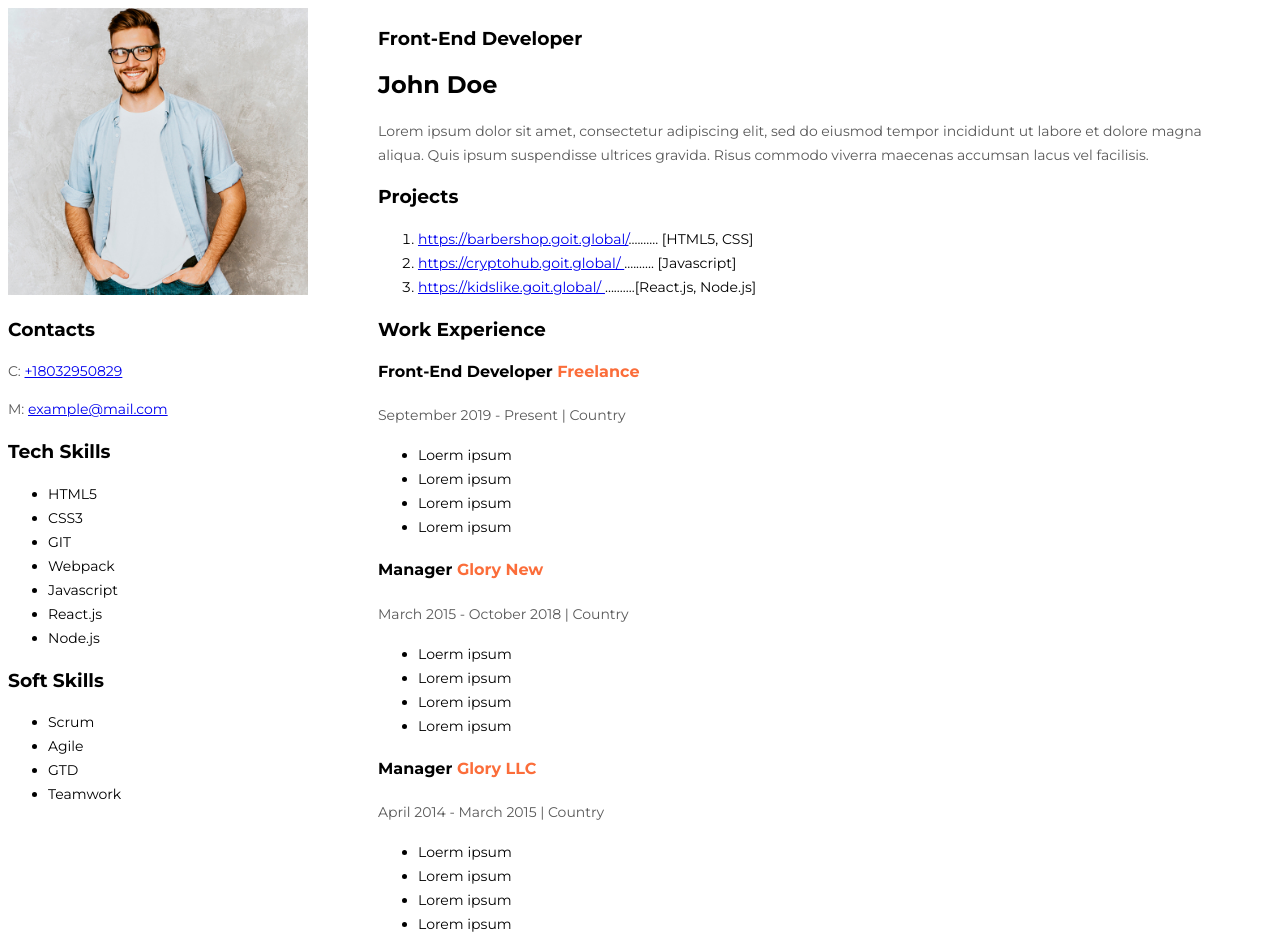
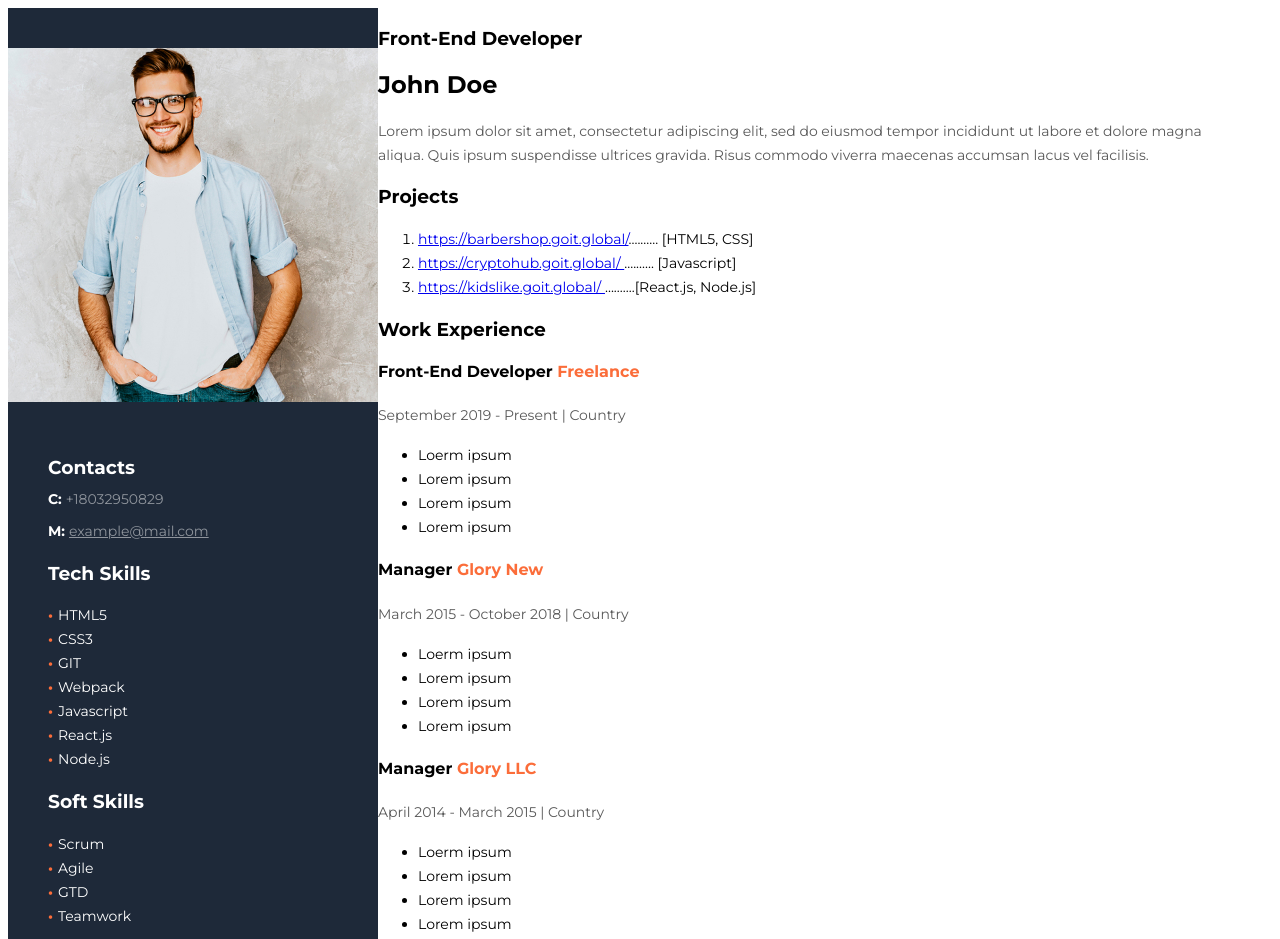
Before and after one commit to freddiet803/resumeplay, a plain HTML site: page index.html in a window 1280 px wide. Shown: the top 939 px of the page. Drawn offline with Linux system fonts and the light colour scheme.

Commit message:
adding more styles to sidebar

```diff
--- a/css/styles.css
+++ b/css/styles.css
@@ -40,8 +40,69 @@ li{
 
 .sidebar {
     width: 370px;
+    background: #1E2939;
+    padding-top: 40px;
+    color: #ffff;
+}
+.sidebar > .content {
+    margin-top: 50px;
+    margin-left: 40px;
 }
 
+.contacts p {
+    color: rgba(255,255,255,1);
+    font-weight: 700;
+    font-size: 14px;
+    line-height: 24px;
+    margin: 8px 0px 0px 0px;
+}
+.contacts a {
+    color: rgba(255,255,255,0.5);
+    font-weight: 400;
+    font-size: 14px;
+    line-height: 24px;
+}
+.contacts h3{
+    margin: 0;
+}
+.contacts .phone-number{
+    text-decoration: none;
+
+}
+.sidebar > .tech-skills{
+    margin: 47px 0px 0px 0px;
+}
+
+.tech-skills li {
+    color: rgba(255,255,255,1);
+    font-weight: 400;
+    font-size: 14px;
+    line-height: 24px;
+}
+.content ul{
+    list-style: none;
+    padding-left: 0px;
+}
+/* .tech-skills ul li::before{
+    content: "\2022";
+    font-weight: 700;
+    font-size: 14px;
+    line-height: 24px;
+    color: #FB6D3A;
+    display: inline-flex;
+    width: 10px;
+} */
+
+.content ul li::before{ /*vs doing two seperate blocks for tech skills and
+                        soft skills i used content class to achieve same result*/
+    content: "\2022";
+    font-weight: 700;
+    font-size: 14px;
+    line-height: 24px;
+    color: #FB6D3A;
+    display: inline-block;
+    width: 10px;
+}
 .main-section {
     width: calc(100% - 370px);
 }
--- a/index.html
+++ b/index.html
@@ -13,14 +13,15 @@
     <body>
 
         <section class="sidebar"> <!--left section - sidebar-->
-            <img src="./images/goitimage.jpg" alt="profile picture" width="300px"/>
-            <div><!--contacts-->
+            <img src="./images/goitimage.jpg" alt="profile picture" width="370px"/>
+            <div class="content">
+            <div class="contacts"><!--contacts-->
                 <h3>Contacts</h3>
-                <p>C: <a href="tel:+18032950829">+18032950829</a></p>
-                <p>M: <a href="mailto:example@mail.com">example@mail.com</a></p>
+                <p>C: <a class="phone-number" href="tel:+18032950829">+18032950829</a></p>
+                <p>M: <a class="email" href="mailto:example@mail.com">example@mail.com</a></p>
             </div>
 
-            <div><!--Tech Skills-->
+            <div class="tech-skills"><!--Tech Skills-->
                 <h3>Tech Skills</h3>
                 <ul>
                     <li>HTML5</li>
@@ -33,7 +34,7 @@
                 </ul>
             </div>
 
-            <div> <!--Soft Skills-->
+            <div class="soft-skills"> <!--Soft Skills-->
                 <h3>Soft Skills</h3>
                 <ul>
                     <li>Scrum</li>
@@ -43,6 +44,7 @@
                 </ul>
 
 
+            </div>
             </div>
 
 
```
